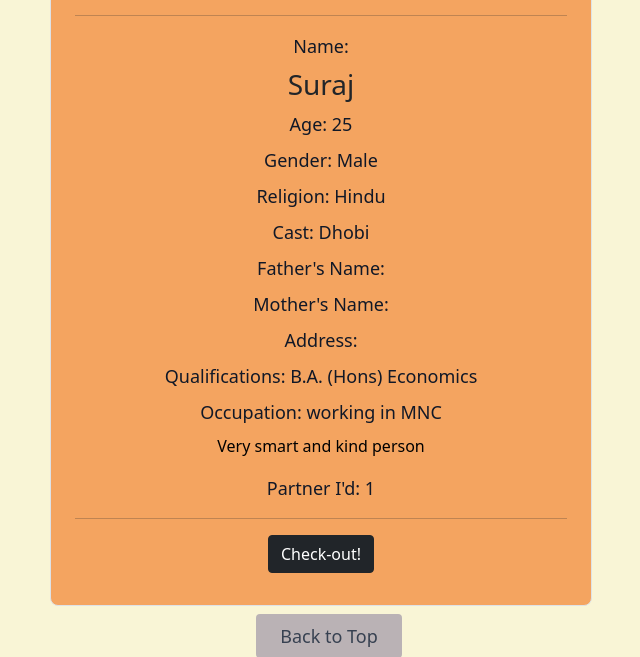
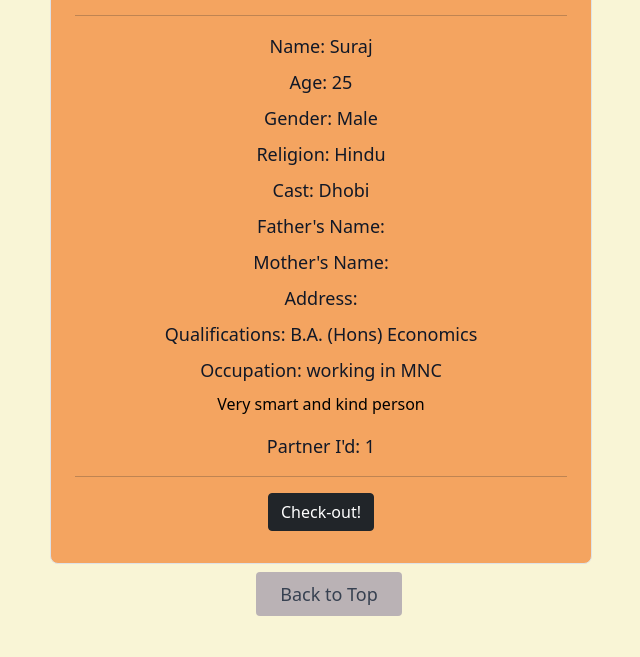
Before and after one commit to surajkanojia05/perfectmatch, a Django app: page /partner in a window 1280 px wide. Shown: the part 512-1169 px from the top of the page, without its empty margins (319-959 px from the left). Run offline with Django 3.2, Linux system fonts and the light colour scheme; data comes from the database, SQL or seed files in the repository.

Commit message:
Update partnersearch.html

```diff
--- a/templates/partnersearch.html
+++ b/templates/partnersearch.html
@@ -40,7 +40,7 @@
         </div>
         <hr>
         <center>
-          <h2 class="text-lg text-gray-900 title-font ">Name: </h2> <h3>{{i.name}}</h3>
+          <h2 class="text-lg text-gray-900 title-font ">Name: {{i.name}}</h2>
           <h4 class="text-lg text-gray-900 title-font ">Age: {{i.age}}</h4>
           <h4 class="text-lg text-gray-900 title-font ">Gender: {{i.gender}}</h4>
           <h4 class="text-lg text-gray-900 title-font ">Religion: {{i.religion}}</h4>
```
